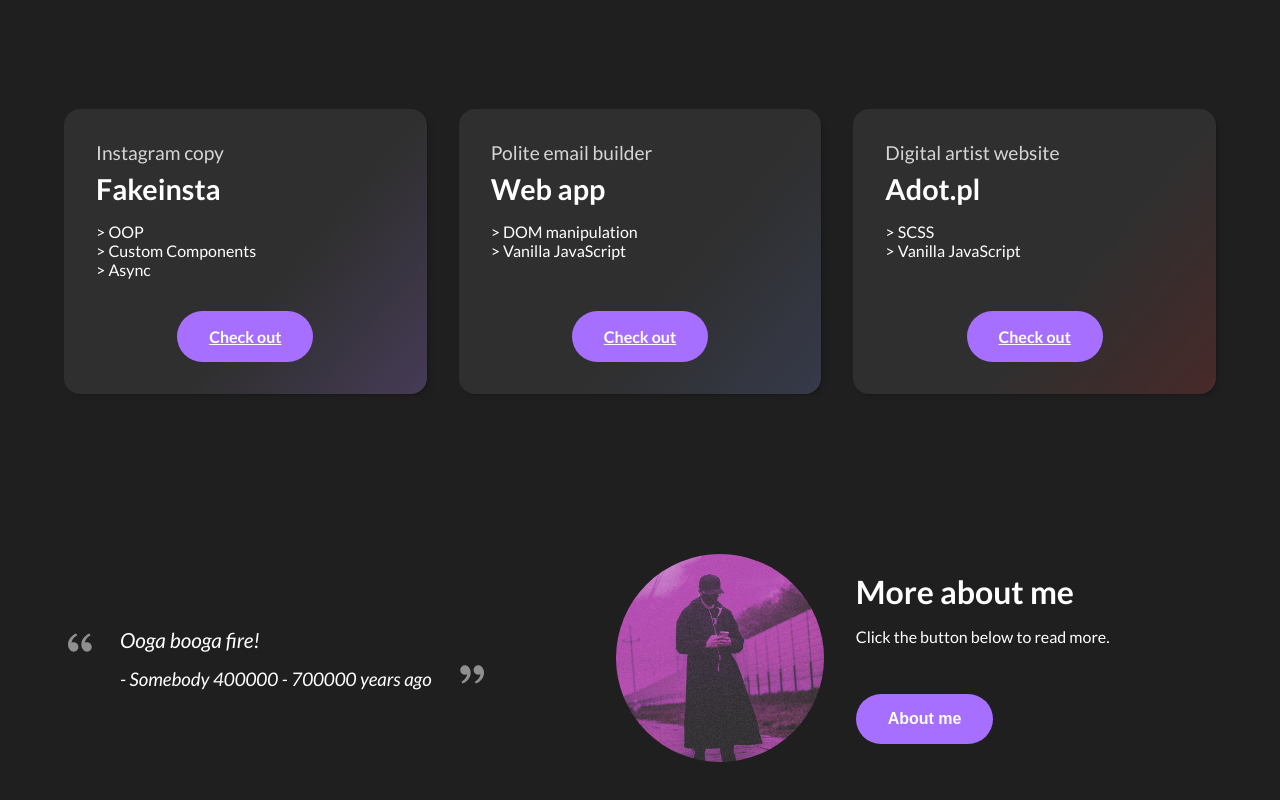
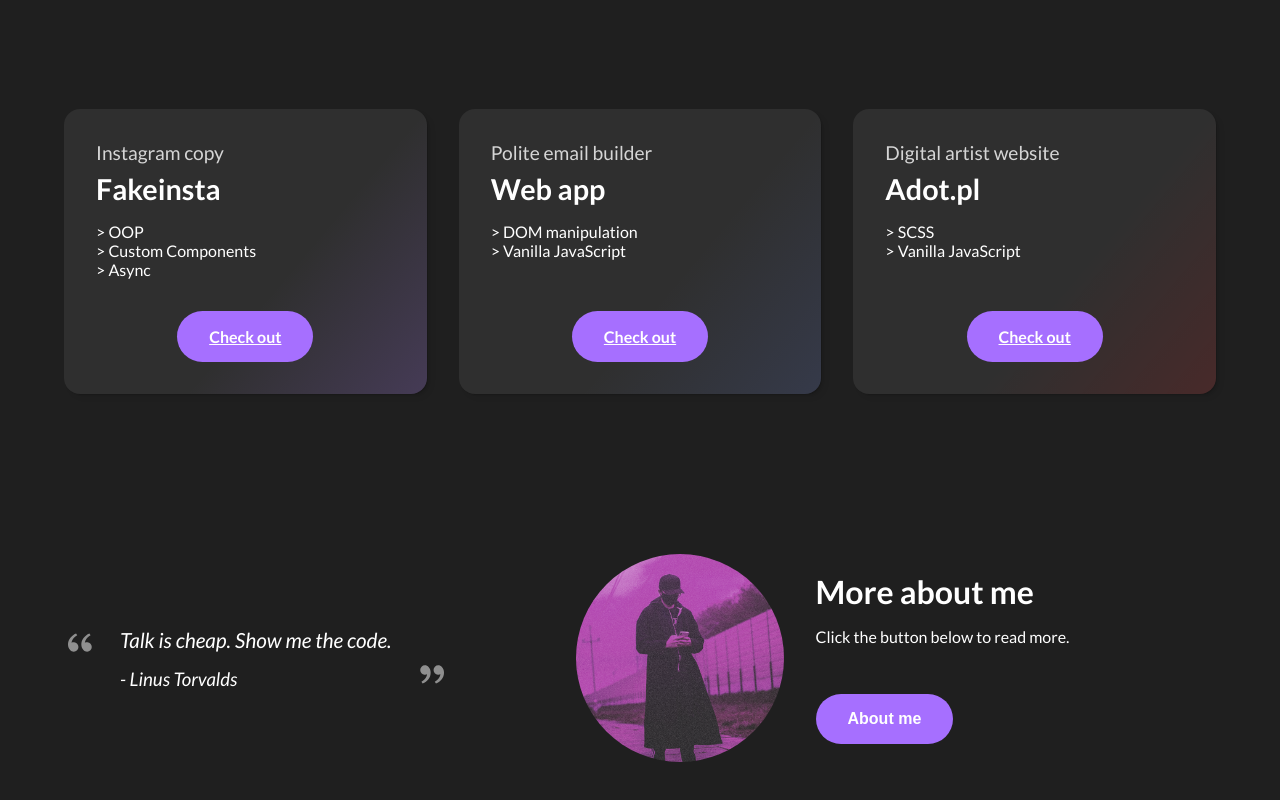
Before and after one commit to goodideagiver/purple-dev-react, a React (Create React App) app: page / in a window 1280 px wide. Shown: the part 1119-1919 px from the top of the page. Built offline with nearby package versions, Linux system fonts and the light colour scheme.

Commit message:
added random quotes to quote component

```diff
--- a/src/components/content/home/funnyQuote/FunnyQuote.js
+++ b/src/components/content/home/funnyQuote/FunnyQuote.js
@@ -1,8 +1,11 @@
 import { RiDoubleQuotesL, RiDoubleQuotesR } from 'react-icons/ri';
+import getRandomQuote from './data';
 
 import classes from './FunnyQuote.module.css';
 
 const FunnyQuote = () => {
+	const { quote, author } = getRandomQuote();
+
 	return (
 		<div className={classes.funnyQuote}>
 			<blockquote className={classes.blockQuote}>
@@ -11,10 +14,8 @@ const FunnyQuote = () => {
 						<RiDoubleQuotesL />
 					</div>
 					<div>
-						<p className={classes.quote}>Ooga booga fire!</p>
-						<p className={classes.author}>
-							- Somebody 400000 - 700000 years ago
-						</p>
+						<p className={classes.quote}>{quote}</p>
+						<p className={classes.author}>- {author}</p>
 					</div>
 					<div className={classes.icon}>
 						<RiDoubleQuotesR />
--- /dev/null
+++ b/src/components/content/home/funnyQuote/data/index.js
@@ -0,0 +1,26 @@
+const quotes = [
+	{
+		quote: 'Whatever you are, be a good one.',
+		author: 'Abraham Lincoln',
+	},
+	{
+		quote: 'Talk is cheap. Show me the code.',
+		author: 'Linus Torvalds',
+	},
+	{
+		quote: `If you're familiar with Redux, you already know how this works.`,
+		author: 'React documentation - useReducer',
+	},
+	{
+		quote: `Let's see if it breaks...`,
+		author: 'Me',
+	},
+	{
+		quote: `You never fail until you stop trying.`,
+		author: 'Albert Einstein ',
+	},
+];
+
+const getRandomQuote = () => quotes[parseInt(Math.random() * quotes.length)];
+
+export default getRandomQuote;
```
